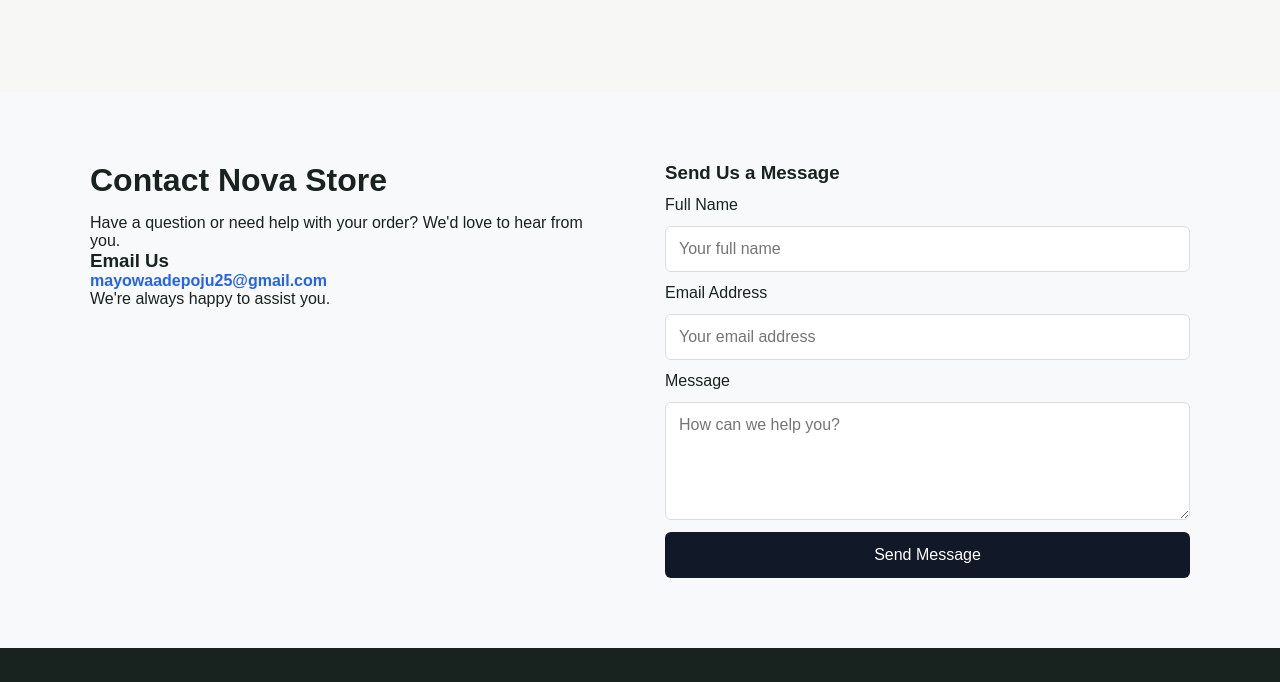
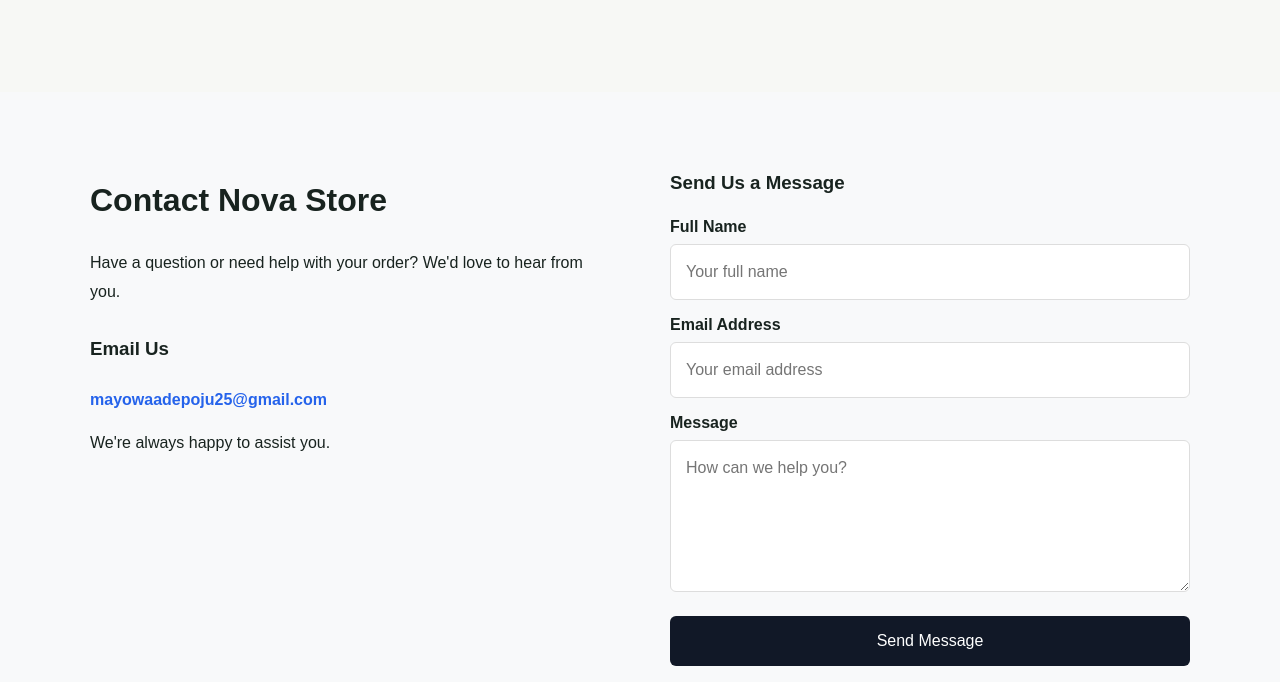
Before and after one commit to mayowaadepoju25-commits/nova-store1, a plain HTML site: page index.html in a window 1280 px wide. Shown: the part 2750-3432 px from the top of the page. Drawn offline with Linux system fonts and the light colour scheme.

Commit message:
Improved contact section spacing

```diff
--- a/styles.css
+++ b/styles.css
@@ -857,3 +857,72 @@ footer p {
     gap: 30px;
   }
 }
+
+/* Improved Contact Form Spacing */
+.contact-section {
+  padding: 80px 20px;
+}
+
+.contact-container {
+  gap: 60px;
+}
+
+.contact-info {
+  line-height: 1.8;
+}
+
+.contact-info h2 {
+  margin-bottom: 20px;
+}
+
+.contact-info h3 {
+  margin-top: 25px;
+  margin-bottom: 12px;
+}
+
+.contact-info p {
+  margin-bottom: 18px;
+  line-height: 1.8;
+}
+
+.contact-info a {
+  display: inline-block;
+  margin: 8px 0 15px;
+}
+
+.contact-form {
+  display: flex;
+  flex-direction: column;
+  gap: 16px;
+}
+
+.contact-form h3 {
+  margin-bottom: 8px;
+}
+
+.contact-form label {
+  margin-bottom: -8px;
+  font-weight: 600;
+}
+
+.contact-form input,
+.contact-form textarea {
+  padding: 15px;
+  line-height: 1.5;
+}
+
+.contact-form textarea {
+  min-height: 140px;
+  resize: vertical;
+}
+
+.contact-form button {
+  margin-top: 8px;
+  padding: 16px;
+}
+
+@media (max-width: 768px) {
+  .contact-container {
+    gap: 35px;
+  }
+}
```
